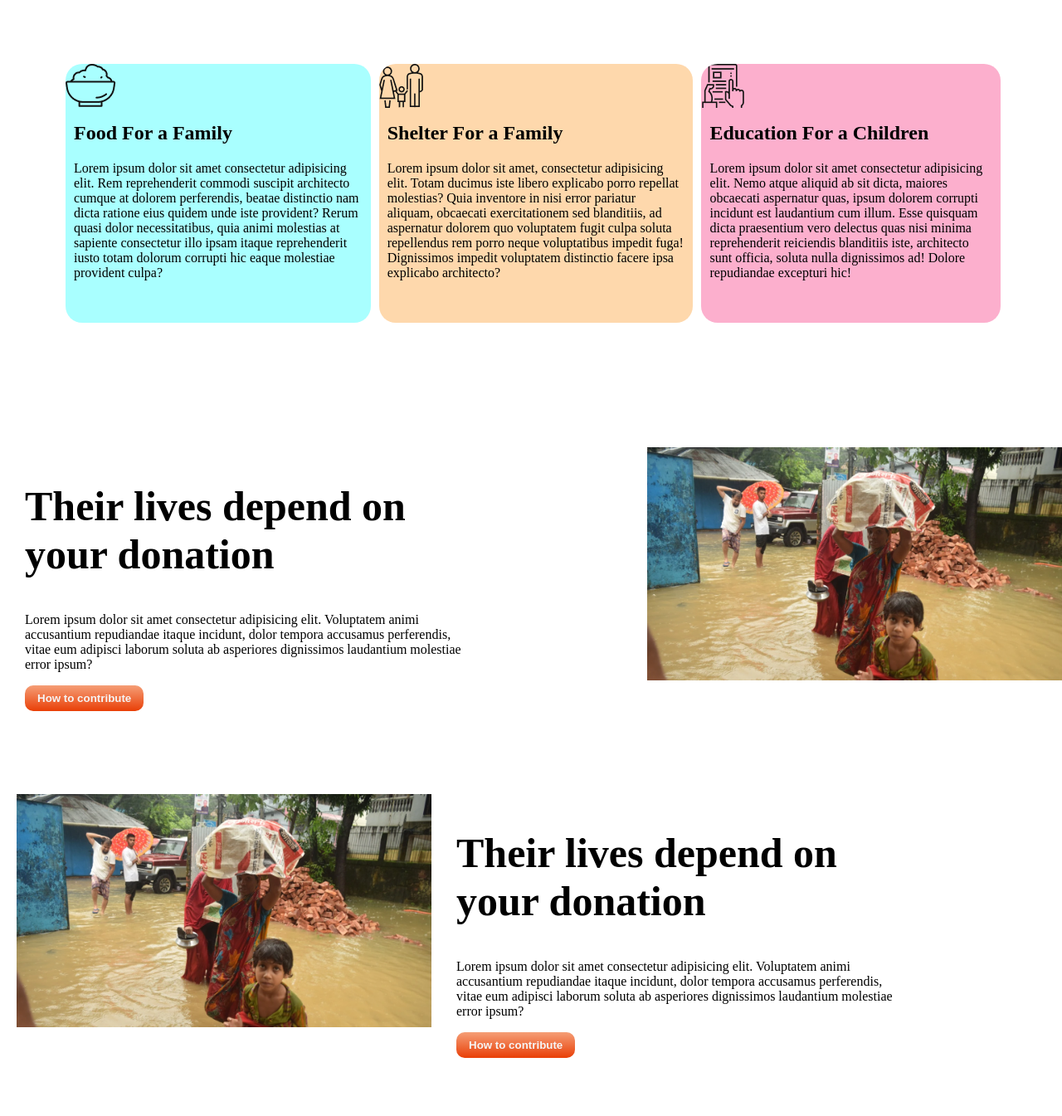
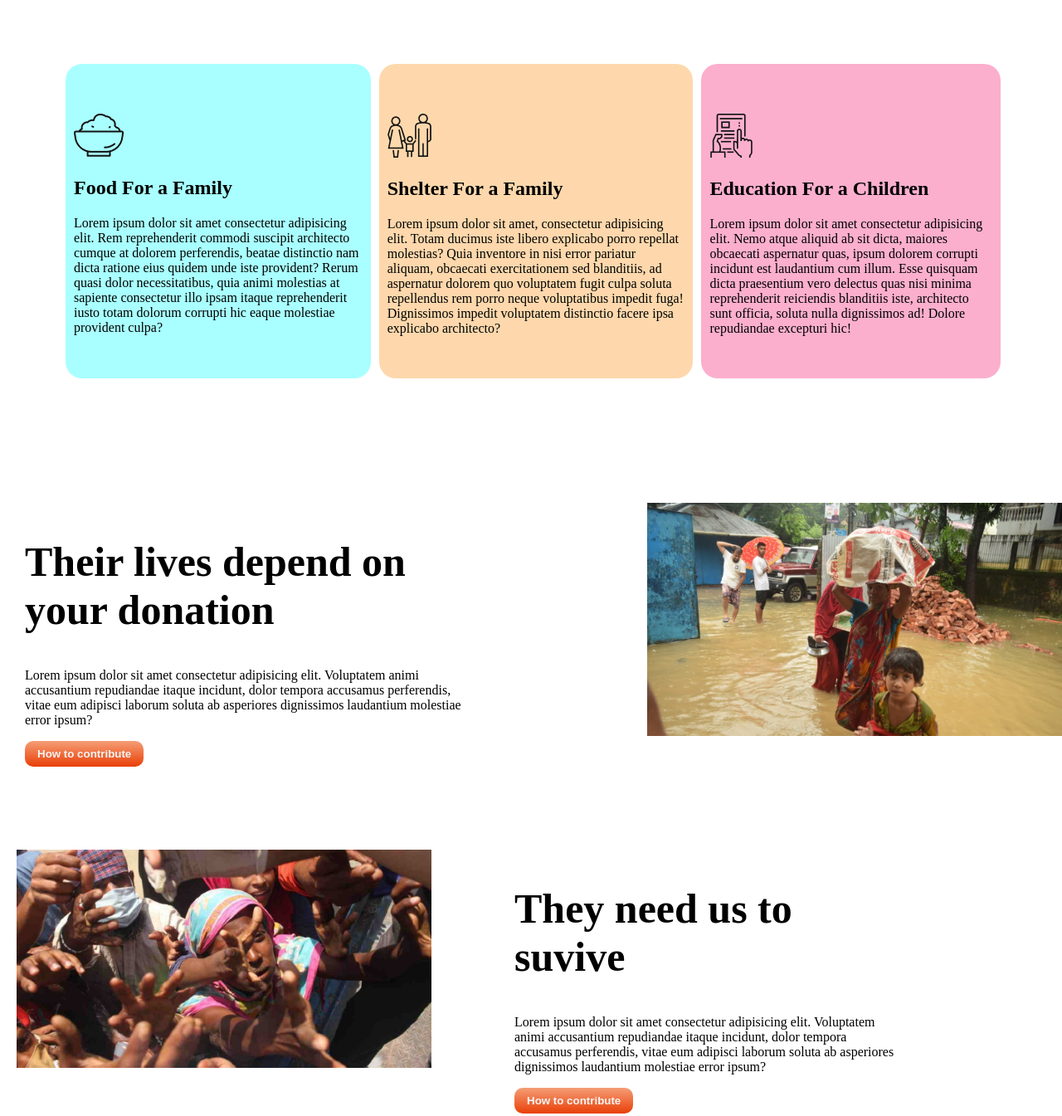
Before and after one commit to ABID-107/donate-today, a plain HTML site: page index.html in a window 1280 px wide. Shown: the part 1420-2765 px from the top of the page at 83% size. Drawn offline with Linux system fonts and the light colour scheme.

Commit message:
last-work

```diff
--- a/index.css
+++ b/index.css
@@ -121,29 +121,26 @@ padding-bottom: 100px;
     padding-left: 15px;
 }
 .Food{
-    background-image: url(icons/food.png);
-    background-repeat: no-repeat;
+
     margin-right:10px;
     width: auto;
-    padding: 50px 10px 35px 10px;
+    padding: 60px 10px 35px 10px;
     background-color: #00ffff56;
     border-radius: 20px;
 }
 .Shelter{
-    background-image: url(icons/shelter.png);
-    background-repeat: no-repeat;
+
     margin-right:10px;
     width: auto;
-    padding: 50px 10px 35px 10px;
+    padding: 60px 10px 35px 10px;
     background-color: #fdb46085;
     border-radius: 20px;
 }
 .Education{
-    background-image: url(icons/Frame-1.png);
-    background-repeat: no-repeat;
+
     margin-right:10px;
     width: auto;
-    padding: 50px 10px 35px 10px;
+    padding: 60px 10px 35px 10px;
     background-color: #fa68a086;
     border-radius: 20px;
 }
@@ -178,3 +175,7 @@ button{
     height: auto;
     margin-left:20px;
 }
+.forth-text{
+    margin-left: 100px;
+    margin-right: 200px;
+}
--- a/index.html
+++ b/index.html
@@ -71,6 +71,7 @@
       <div class="icon-part">
         <i class="icons/food.png"></i>
         <div class="Food">
+          <img src="icons/food.png" alt="" />
           <h2>Food For a Family</h2>
           <p>
             Lorem ipsum dolor sit amet consectetur adipisicing elit. Rem
@@ -82,6 +83,7 @@
           </p>
         </div>
         <div class="Shelter">
+          <img src="icons/shelter.png" alt="" />
           <h2>Shelter For a Family</h2>
           <p>
             Lorem ipsum dolor sit amet, consectetur adipisicing elit. Totam
@@ -94,6 +96,7 @@
           </p>
         </div>
         <div class="Education">
+          <img src="icons/Frame-1.png" alt="" />
           <h2>Education For a Children</h2>
           <p>
             Lorem ipsum dolor sit amet consectetur adipisicing elit. Nemo atque
@@ -120,9 +123,9 @@
       <div><img class="third-img" src="images/donation14.webp" alt="" /></div>
     </section>
     <section class="forth-section">
-      <div><img class="third-img" src="images/donation14.webp" alt="" /></div>
-      <div class="third-text">
-        <h1 style="font-size: 50px">Their lives depend on your donation</h1>
+      <div><img class="forth-img" src="images/donation8.jpg" alt="" /></div>
+      <div class="forth-text">
+        <h1 style="font-size: 50px">They need us to suvive</h1>
         <p>
           Lorem ipsum dolor sit amet consectetur adipisicing elit. Voluptatem
           animi accusantium repudiandae itaque incidunt, dolor tempora accusamus
```
